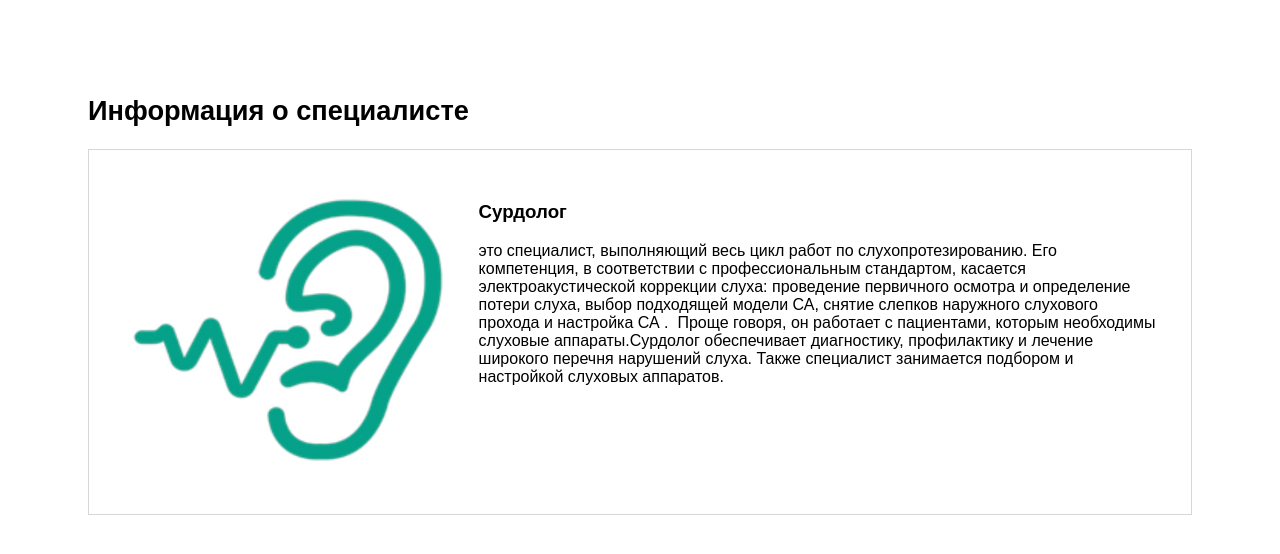
After one commit to hxxdraised/LabProfi, a Django app: page /services/1/ in a window 1280 px wide. The commit adds this page. Shown: the top 554 px of the page. Run offline with Django 4.2, Linux system fonts and the light colour scheme.

Commit message:
lab 1 fix

```diff
--- a/src/app/data.py
+++ b/src/app/data.py
@@ -1,6 +1,30 @@
 specialists = [
-    'Психолог',
-    'Cпейиалист по слуховым аппаратам',
-    'Сурдопереводчик',
-    'Сурдопедагог',
+    {
+        'id': 0,
+        'name': 'Сурдопсихолог',
+        'description': 'изучает своеобразие психического развития людей с недостатками слуховой функции, устанавливает возможности и пути компенсации нарушений слуха различной сложности.',
+        'preview_img':'imgs/service_preview_image/1.jpg',
+        'page_img':'img/service_image/1.png',
+    },
+    {
+        'id': 1,
+        'name': 'Сурдолог',
+        'description': 'это специалист, выполняющий весь цикл работ по слухопротезированию. Его компетенция, в соответствии с профессиональным стандартом, касается электроакустической коррекции слуха: проведение первичного осмотра и определение потери слуха, выбор подходящей модели СА, снятие слепков наружного слухового прохода и настройка СА .  Проще говоря, он работает с пациентами, которым необходимы слуховые аппараты.Сурдолог обеспечивает диагностику, профилактику и лечение широкого перечня нарушений слуха. Также специалист занимается подбором и настройкой слуховых аппаратов.',
+        'preview_img':'imgs/service_preview_image/2.jpg',
+        'page_img':'img/service_image/2.png',
+    },
+    {
+        'id': 2,
+        'name': 'Сурдопереводчик',
+        'description': 'лицо, владеющее жестовым языком и осуществляющее перевод на жестовый язык с какого-либо национального языка или наоборот. Оказывает помощь на лекциях и практических занятиях студентам с нарушением слуха.',
+        'preview_img':'imgs/service_preview_image/3.jpg',
+        'page_img':'img/service_image/3.png',
+    },
+    {
+        'id': 3,
+        'name': 'Сурдопедагог',
+        'description': 'изучает своеобразие психического развития людей с недостатками слуховой функции, устанавливает возможности и пути компенсации нарушений слуха различной сложности.',
+        'preview_img':'imgs/service_preview_image/4.jpg',
+        'page_img':'img/service_image/4.png',
+    }
 ]
--- a/src/app/static/css/index.css
+++ b/src/app/static/css/index.css
@@ -2,6 +2,7 @@
 :root {
     --primary-color: #1D7373;
     --border-color: #d6d6d6;
+    --shadow-color: #bdbdbd;
 }
 
 
@@ -34,11 +35,19 @@ h2 {
 }
 
 #page-wrapper {
-    padding: 4rem 5rem 0 5rem
+    padding: 4rem 5rem 0 5rem;
 }
 
 .specialist-card {
     padding: 2rem;
     border: 1px var(--border-color) solid;
     margin-bottom: 1rem;
+    display: flex;
+    flex-direction: row;
+    gap: 1rem
+
 }
+
+.specialist-card:hover{
+    box-shadow: 0 5px 10px var(--shadow-color);
+}
--- /dev/null
+++ b/src/app/templates/service_info.html
@@ -0,0 +1,12 @@
+{% extends "base.html" %} {% load static %} {% block content %}
+<h2>Информация о специалисте</h2>
+<div id="specialists-list">
+  <div class="specialist-card">
+    <img src="/static/{{specialist.preview_img}}" alt="preview" height="300rem"/>
+    <div>
+      <h3>{{specialist.name}}</h3>
+      <p>{{specialist.description}}</p>
+    </div>
+  </div>
+</div>
+{% endblock %}
--- a/src/app/urls.py
+++ b/src/app/urls.py
@@ -20,9 +20,11 @@ from django.views.generic.base import TemplateView
 from django.conf import settings
 from django.conf.urls.static import static
 from app import data
+from app.views import home_page, service_page, services_list_page
 
 urlpatterns = [
     path('admin/', admin.site.urls),
-    path('', TemplateView.as_view(template_name="home.html"), name="home"),
-    path('services/', TemplateView.as_view(template_name="service_select.html", extra_context={"specialists": data.specialists}), name="service_select"),
+    path('', home_page, name="home"),
+    path('services/', services_list_page, name="service_select"),
+    path('services/<int:id>/', service_page, name="service_info"),
 ] + static(settings.STATIC_URL, document_root=settings.STATIC_ROOT)
--- /dev/null
+++ b/src/app/views.py
@@ -0,0 +1,12 @@
+from django.shortcuts import render
+from app import data
+
+
+def home_page(request):
+    return render(request, "home.html")
+
+def services_list_page(request):
+    return render(request, "service_select.html", {"specialists": data.specialists})
+
+def service_page(request, id):
+    return render(request, "service_info.html", {"specialist": data.specialists[id]})
```
Also changed, not shown: src/app/templates/service_select.html (+7 -2 lines), src/static/css/index.css (+10 -1 lines), src/app/static/imgs/service_preview_image/1.jpg (added), src/app/static/imgs/service_preview_image/2.jpg (added), src/app/static/imgs/service_preview_image/3.jpg (added), src/app/static/imgs/service_preview_image/4.jpg (added), src/static/imgs/service_preview_image/1.jpg (added), src/static/imgs/service_preview_image/2.jpg (added), src/static/imgs/service_preview_image/3.jpg (added), src/static/imgs/service_preview_image/4.jpg (added).
